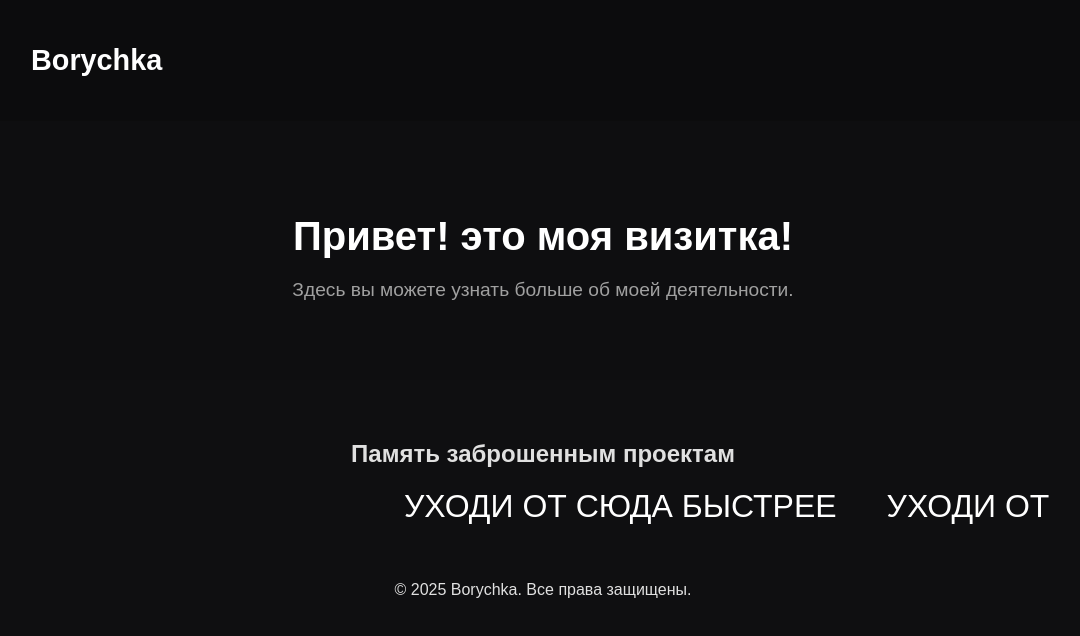
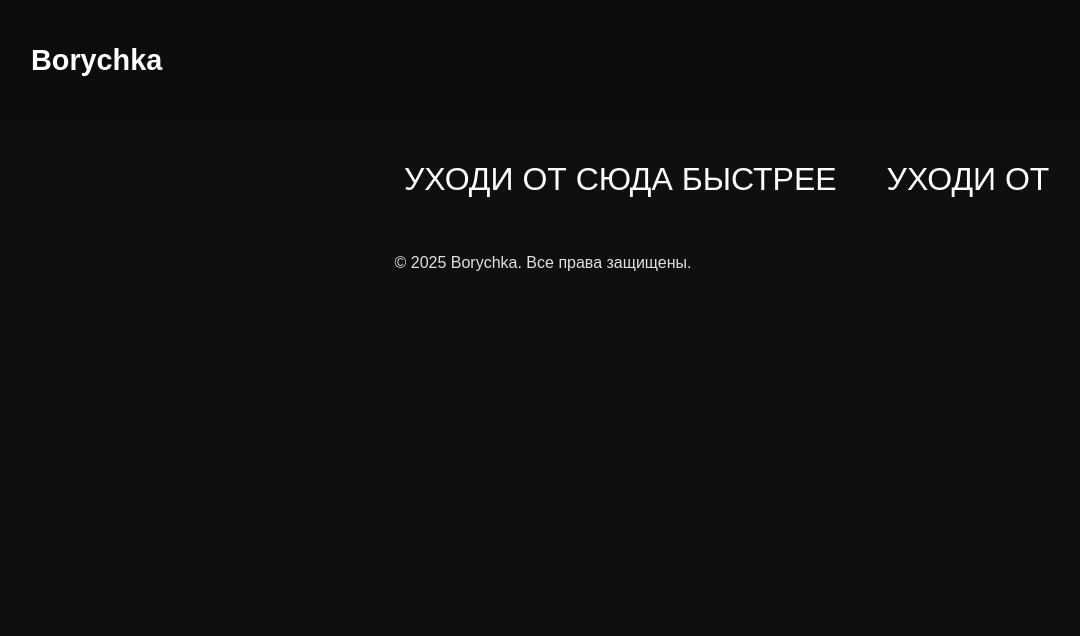
Before and after one commit to Bory4ka/Bory4ka.github.io, a plain HTML site: page resorces/index.html in a window 1280 px wide. Shown: the whole page, without its empty margins (97-1177 px from the left). Drawn offline with nearby package versions, Linux system fonts and the light colour scheme.

Commit message:
Update index.html

```diff
--- a/resorces/index.html
+++ b/resorces/index.html
@@ -91,18 +91,12 @@
     </header>
 
     <main>
-        <section class="hero">
-            <div class="container">
-                <h2>Привет! это моя визитка!</h2>
-                <p>Здесь вы можете узнать больше об моей деятельности.</p>
-            </div>
-        </section>
+
 
 
         <!-- Карусель с текстами -->
         <section id="carousel" class="carousel-section">
             <div class="container">
-                <h2>Память заброшенным проектам</h2>
                 <div class="carousel-wrapper">
                     <div class="carousel-texts">
                         <!-- Тексты с названиями проектов -->
```
